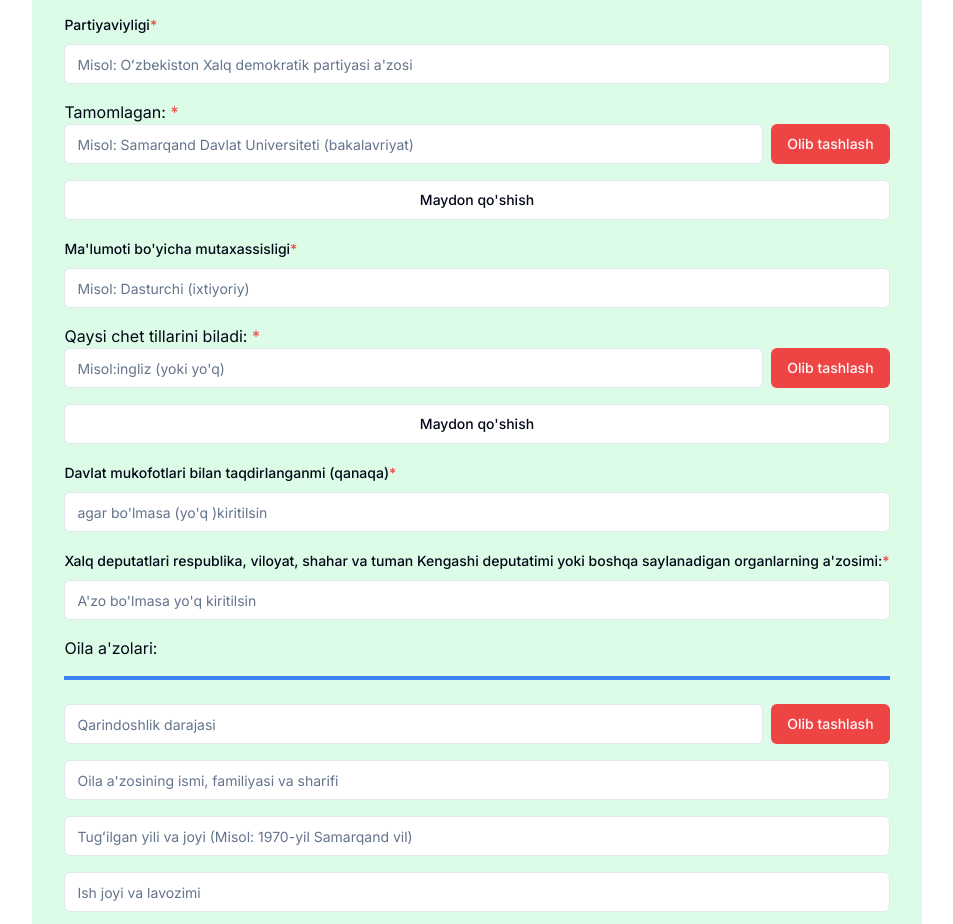
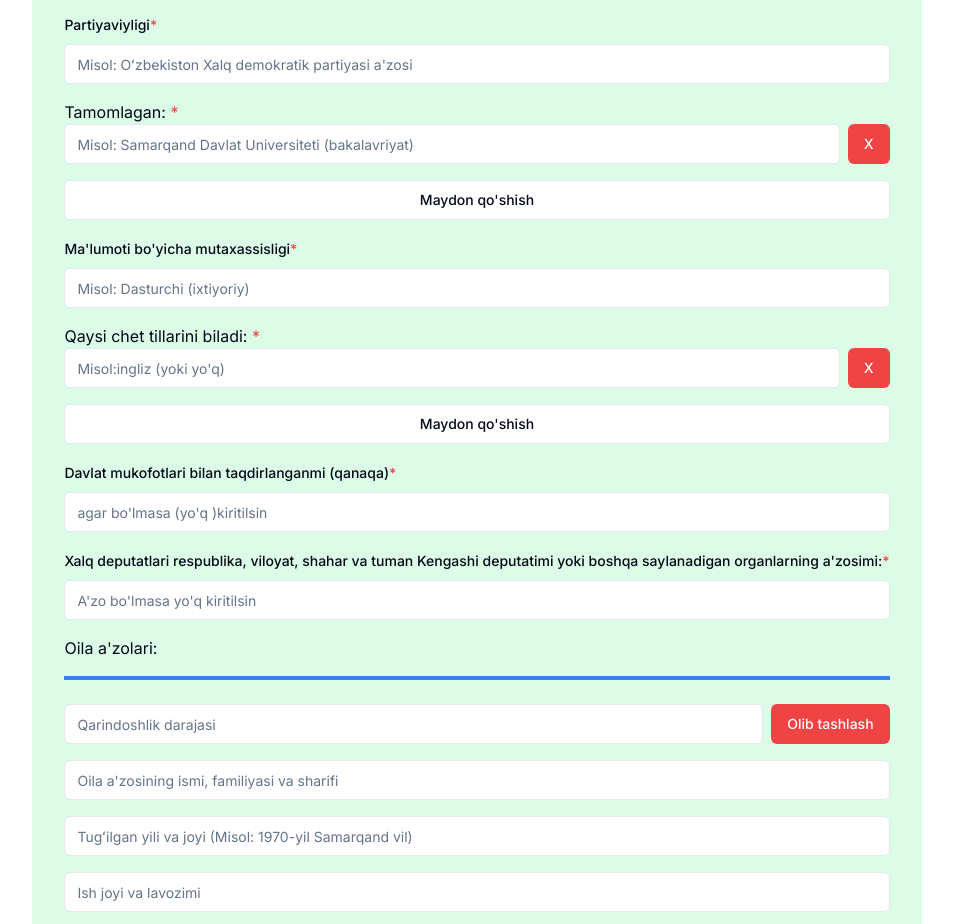
Before and after one commit to nurbekdev/obyektivka, a Next.js app: page / in a window 1280 px wide. Shown: the part 940-1864 px from the top of the page, without its empty margins (163-1116 px from the left). Built offline with nearby package versions, Linux system fonts and the light colour scheme.

Commit message:
chenge UI x button

```diff
--- a/app/(root)/_components/user-form.tsx
+++ b/app/(root)/_components/user-form.tsx
@@ -386,7 +386,7 @@ function UserForm() {
 									className='ml-2 hover:text-red-700'
 									variant={'destructive'}
 								>
-									Olib tashlash
+									X
 								</Button>
 							</div>
 						))}
@@ -438,7 +438,7 @@ function UserForm() {
 									className='ml-2 hover:text-red-700'
 									variant={'destructive'}
 								>
-									Olib tashlash
+									X
 								</Button>
 							</div>
 						))}
```
